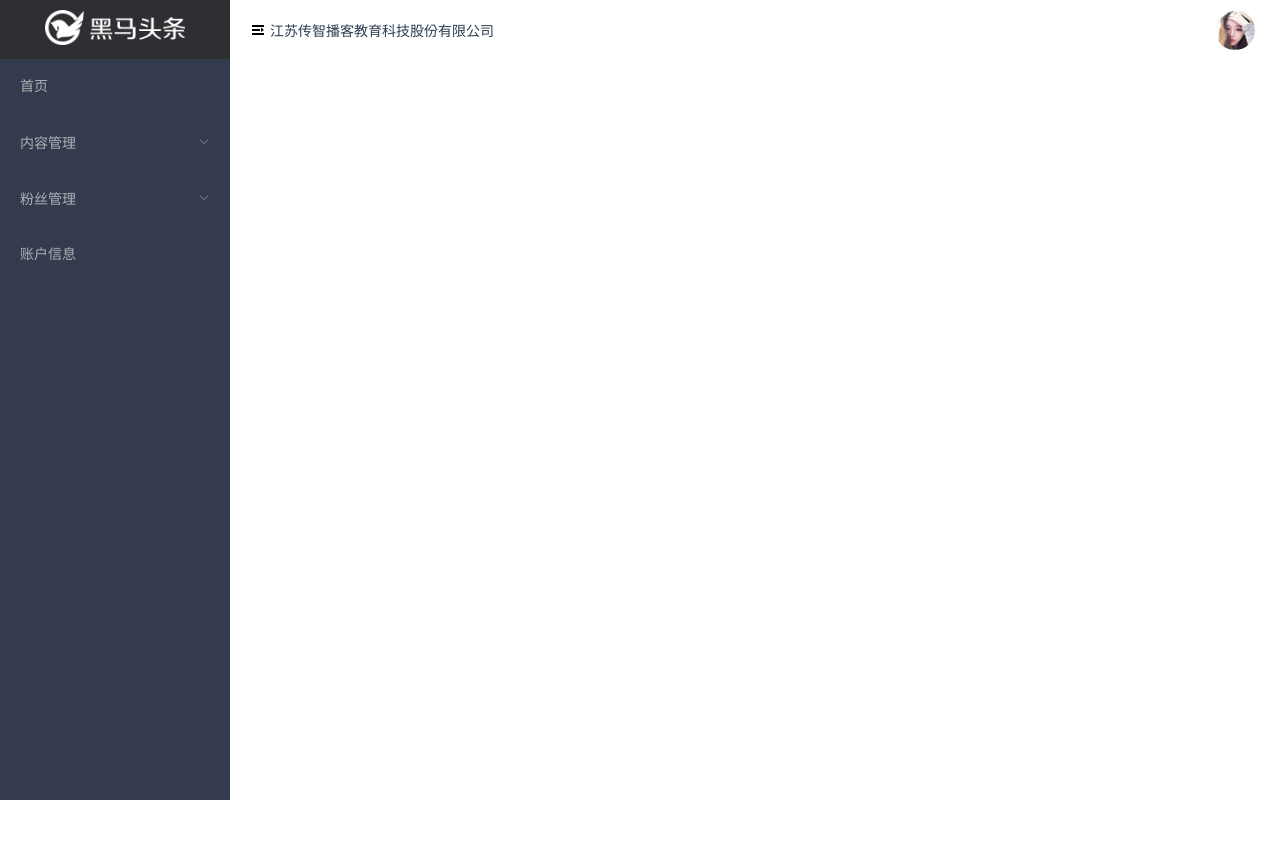
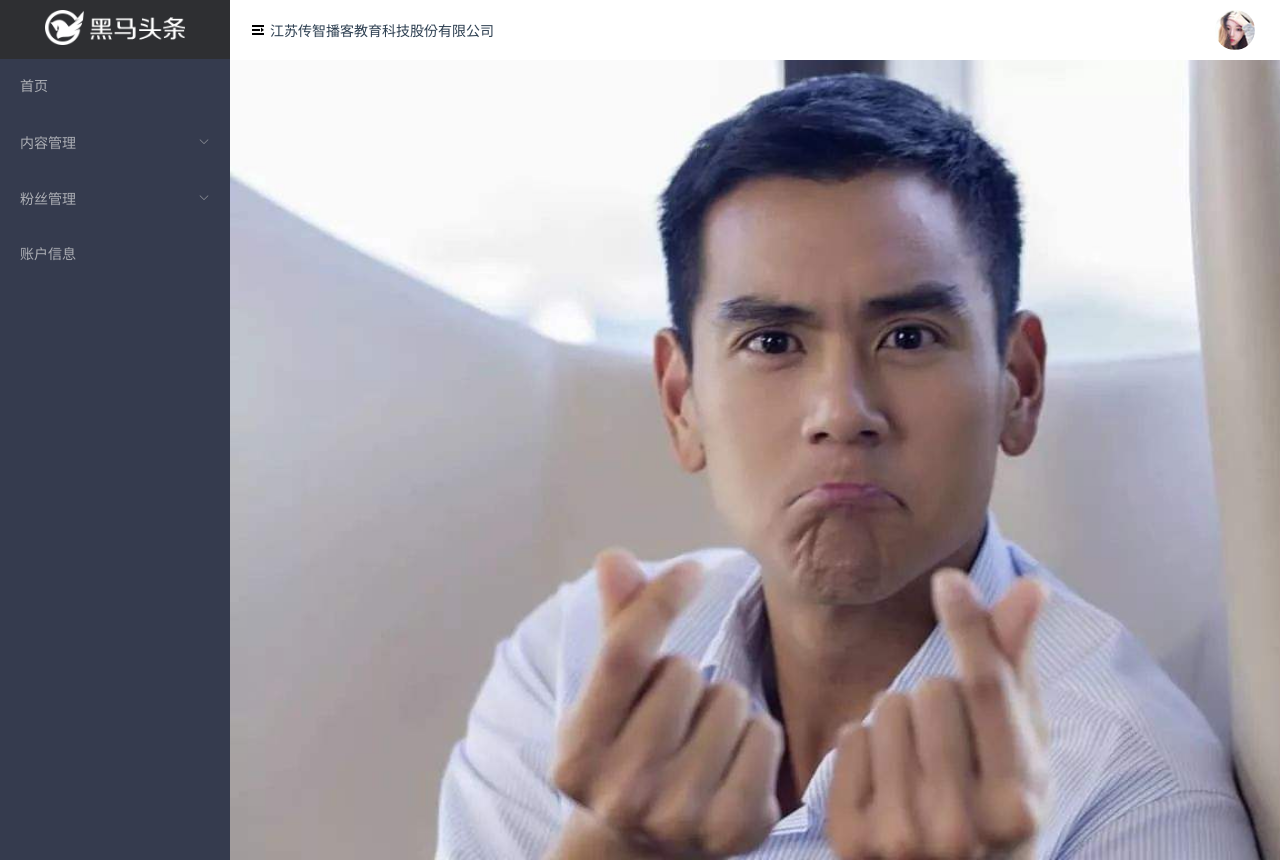
Before and after one commit to lijiahua-6/90heimatoutiao, a Vue app: page /#/home in a window 1280 px wide. Before the commit the page ends 800 px from the top, so only its background shows below. Built offline with nearby package versions, Linux system fonts and the light colour scheme; no server answers.

Commit message:
黑马头条PC-主页模块-默认导航

```diff
--- /dev/null
+++ b/src/views/home/home.vue
@@ -0,0 +1,21 @@
+<template>
+  <!-- 二级组件的默认组件 -->
+  <div class="home">
+
+  </div>
+</template>
+
+<script>
+export default {
+
+}
+</script>
+
+<style lang='less' scoped>
+.home {
+    background-image: url('../../assets/img/peng.jpg');
+    height: 100vh;
+    background-size:cover;
+
+}
+</style>
--- a/src/views/home/index.vue
+++ b/src/views/home/index.vue
@@ -14,7 +14,7 @@
         <layout-header></layout-header>
       </el-header>
       <!-- 主要区域 -->
-      <el-main>
+      <el-main style="padding:0">
         <!-- 二级路由容器 -->
         <router-view></router-view>
       </el-main>
```
Also changed, not shown: src/router/index.js (+6 -1 lines), src/assets/img/peng.jpg (added).
